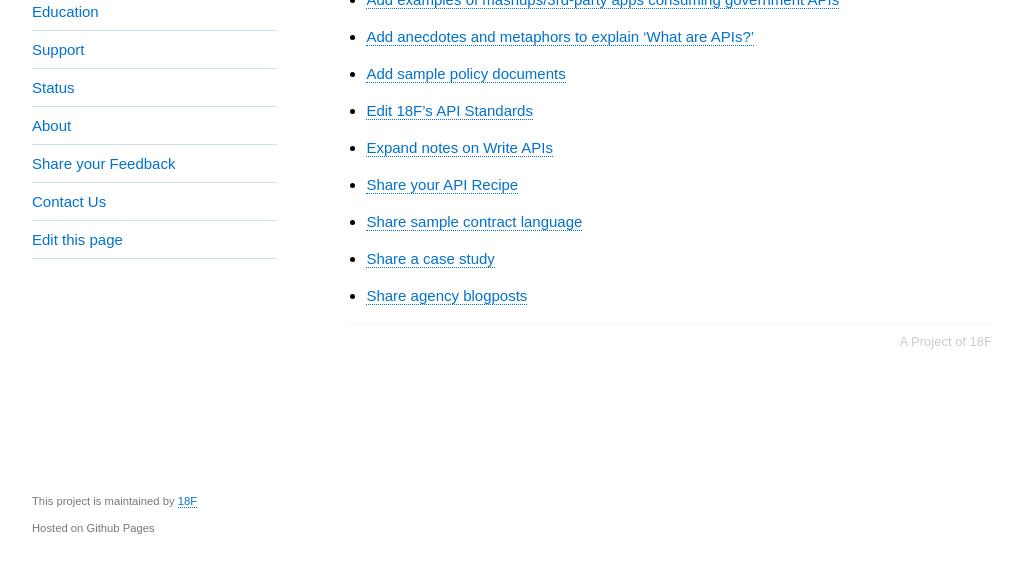
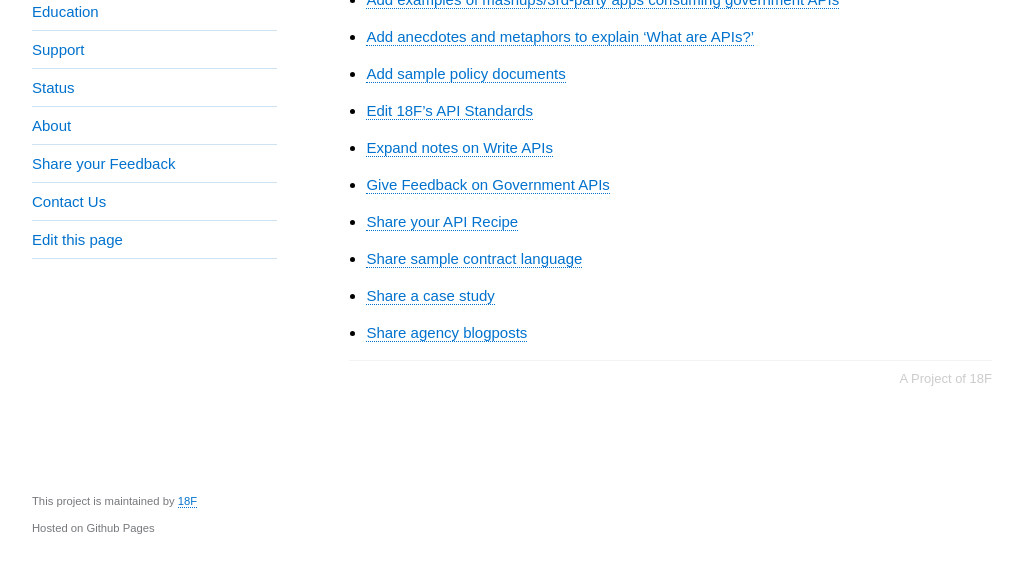
Before and after one commit to 18F/API-All-the-X, a Jekyll site: the page built from pages/collaboration.md, in a window 1280 px wide, cut to the strip 332-900 px from the top of the page. Shown: the whole strip, without its empty margins (128-1151 px from the left). Built offline with Jekyll 4.4.1, drawn with Linux system fonts in a browser that asks for light colours.

Commit message:
adding link to feedback options

```diff
--- a/_includes/collaboration.md
+++ b/_includes/collaboration.md
@@ -6,6 +6,7 @@
 * [Add sample policy documents](http://18f.github.io/API-All-the-X/pages/policy_documents)
 * [Edit 18F's API Standards](https://github.com/18F/api-standards)
 * [Expand notes on Write APIs](http://18f.github.io/API-All-the-X/pages/write_apis-notes)
+* [Give Feedback on Government APIs](http://18f.github.io/API-All-the-X/pages/give_feedback)
 * [Share your API Recipe](http://18f.github.io/API-All-the-X/pages/api_recipes)
 * [Share sample contract language](http://18f.github.io/API-All-the-X/pages/procurement_language)
 * [Share a case study](http://18f.github.io/API-All-the-X/pages/case_study_lists)
```
